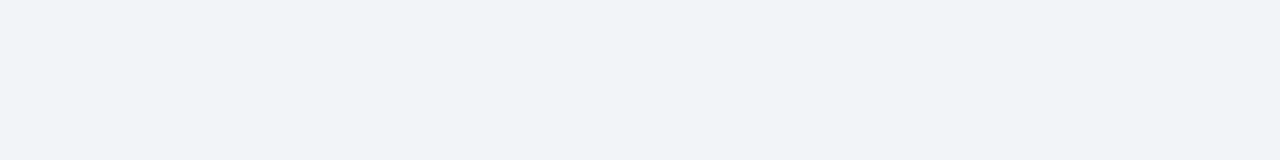
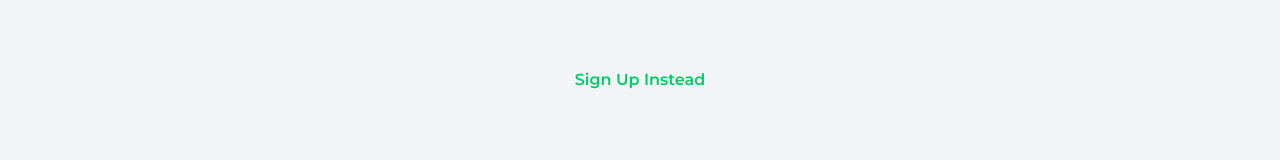
Before and after one commit to Annie-Huang/house-marketplace, a React (Create React App) app: page /profile in a window 1280 px wide. Shown: the part 417-577 px from the top of the page. Built offline with nearby package versions, Linux system fonts and the light colour scheme.

Commit message:
Create Sign Up link. And make sure both <Link> can go to the correct page.

```diff
--- a/src/pages/SignIn.jsx
+++ b/src/pages/SignIn.jsx
@@ -61,6 +61,10 @@ const SignIn = () => {
         </form>
 
         {/* Google OAuth */}
+
+        <Link to='/sign-up' className='registerLink'>
+          Sign Up Instead
+        </Link>
       </div>
     </>
   );
```
